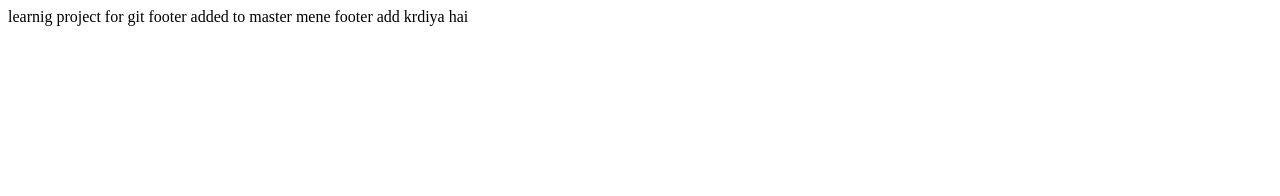
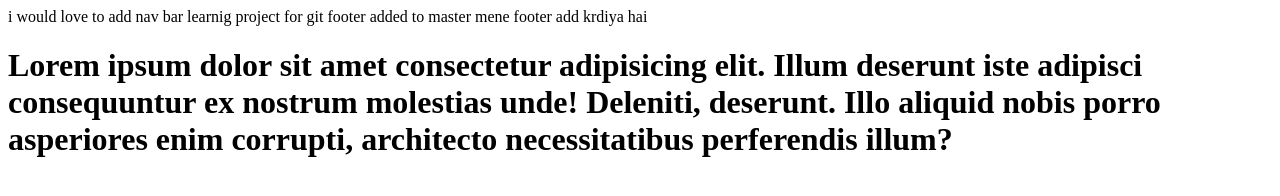
Before and after one commit to Ashu-Thakur/Temp, a plain HTML site: page index.html in a window 1280 px wide. Drawn offline with Linux system fonts and the light colour scheme.

Commit message:
change something otherindex and footer

```diff
--- a/index.html
+++ b/index.html
@@ -6,9 +6,11 @@
     <title>Document</title>
 </head>
 <body>
+    i would love to add nav bar
     learnig project for git
    footer added to master
     mene footer add krdiya hai
+    <h1>Lorem ipsum dolor sit amet consectetur adipisicing elit. Illum deserunt iste adipisci consequuntur ex nostrum molestias unde! Deleniti, deserunt. Illo aliquid nobis porro asperiores enim corrupti, architecto necessitatibus perferendis illum?</h1>
 
 </body>
 </html>
```
Also changed, not shown: footer.txt.
